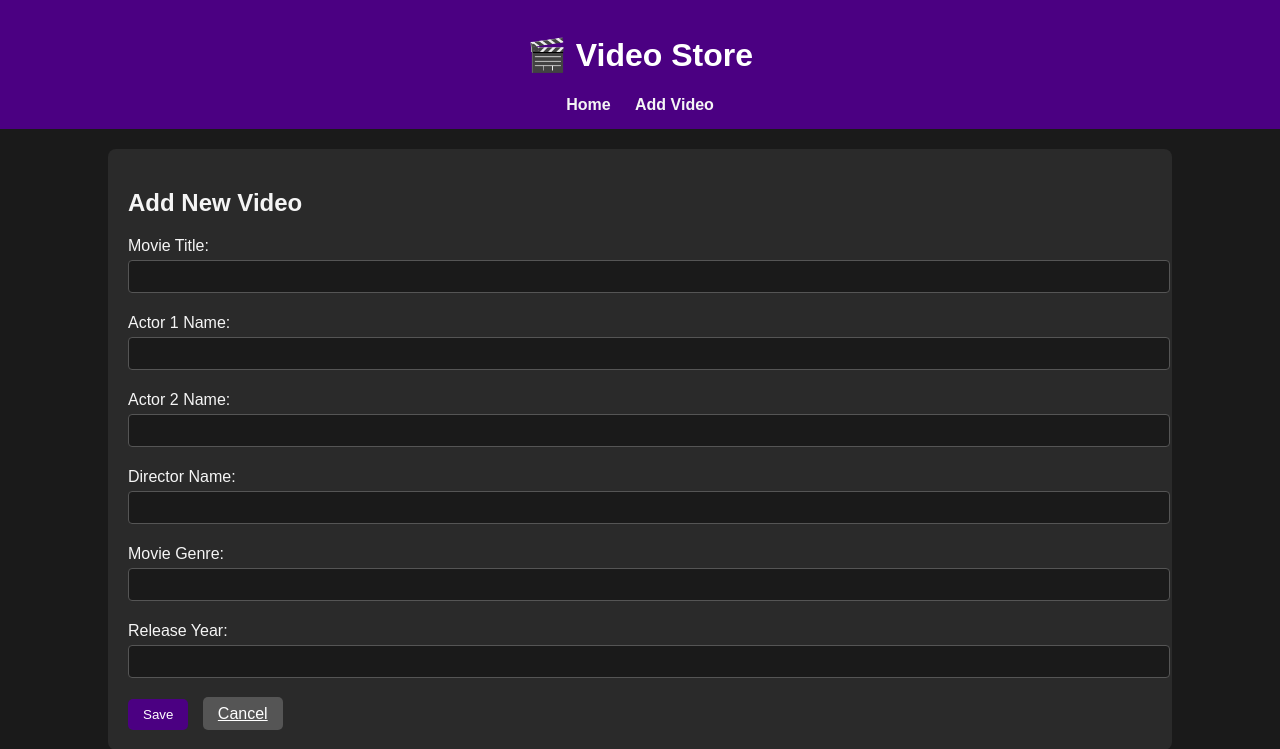
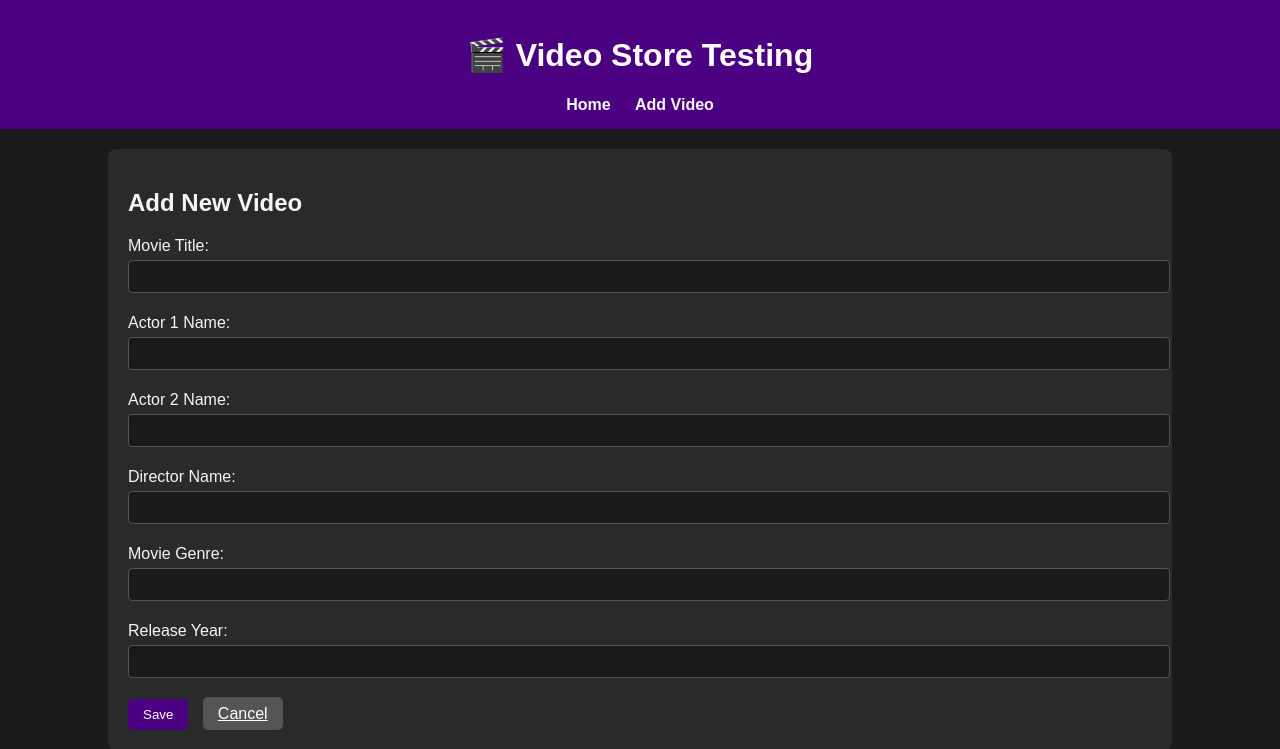
Before and after one commit to riwaelkari/videostore_EECE430Lab, a Django app: page /add/ in a window 1280 px wide. Shown: the top 749 px of the page. Run offline with Django 5.2, Linux system fonts and the light colour scheme.

Commit message:
Change header title to 'Video Store Testing'

```diff
--- a/inventory/templates/inventory/base.html
+++ b/inventory/templates/inventory/base.html
@@ -57,7 +57,7 @@
 </head>
 <body>
     <header>
-        <h1>🎬 Video Store</h1>
+        <h1>🎬 Video Store Testing</h1>
         <nav>
             <a href="{% url 'list_videos' %}">Home</a>
             <a href="{% url 'add_video' %}">Add Video</a>
```
